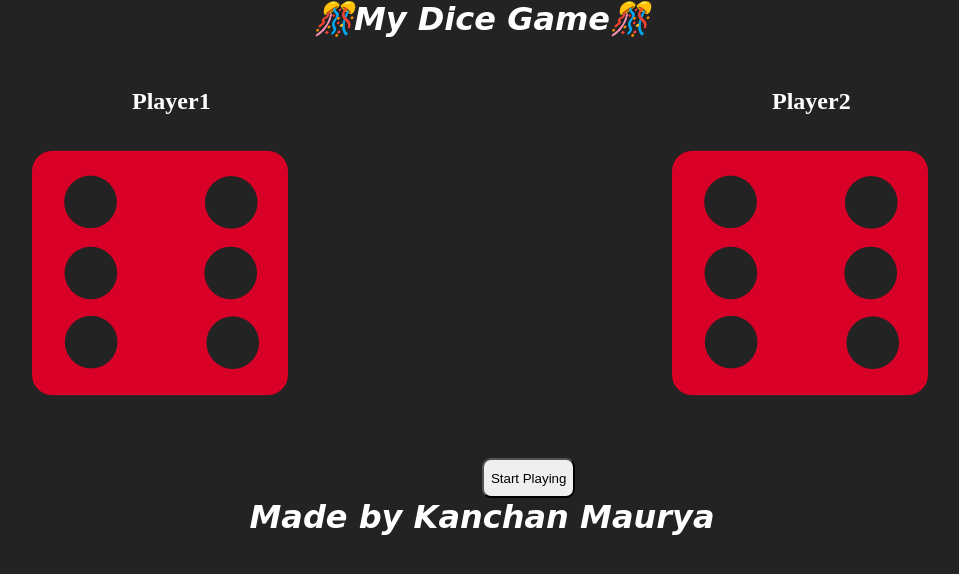
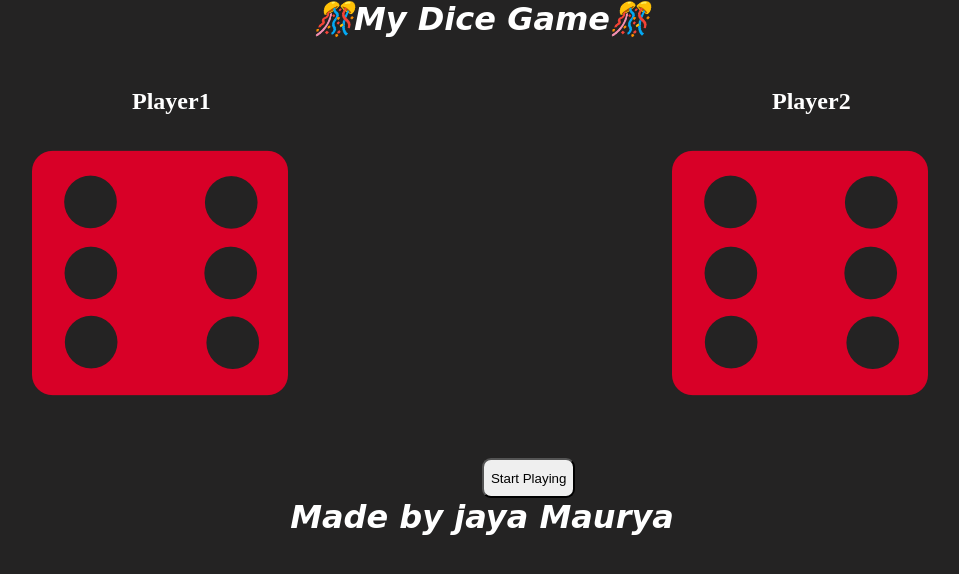
Before and after one commit to Kanchan-Maurya/dice-project, a plain HTML site: page index.html in a window 1280 px wide. Shown: the whole page, without its empty margins (158-1117 px from the left). Drawn offline with Linux system fonts and the light colour scheme.

Commit message:
intiall commit

```diff
--- a/index.html
+++ b/index.html
@@ -24,7 +24,7 @@
 
     </div>
     <button onclick="game()">Start Playing </button>
-    <h1>Made by Kanchan Maurya</h1>
+    <h1>Made by jaya Maurya</h1>
 
 
     <script src="script.js"></script>
```
